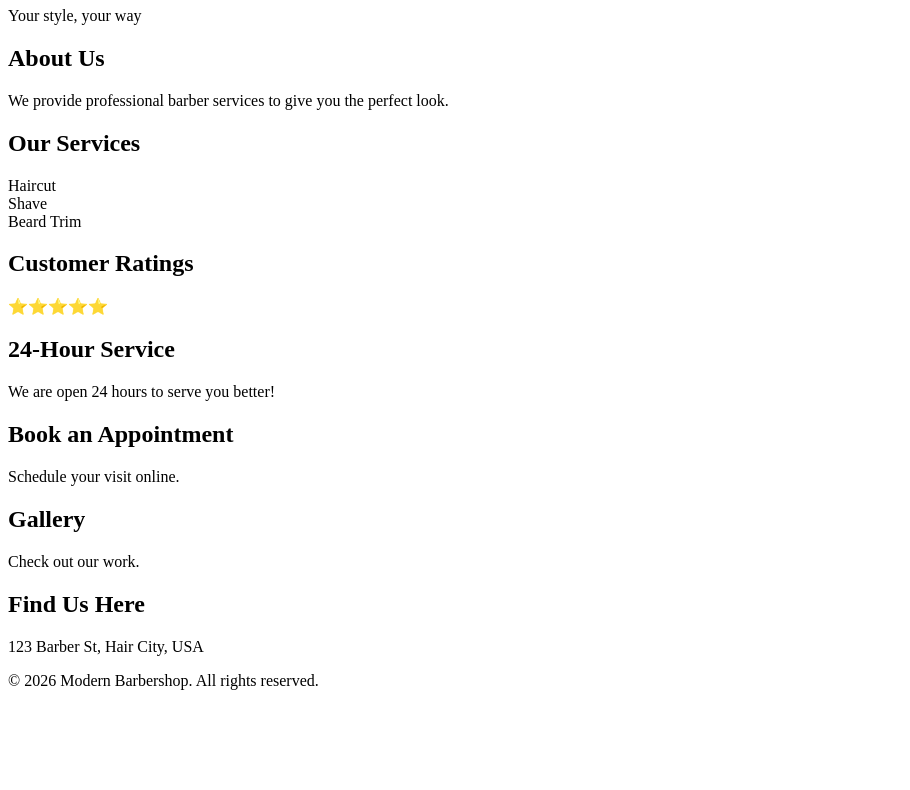
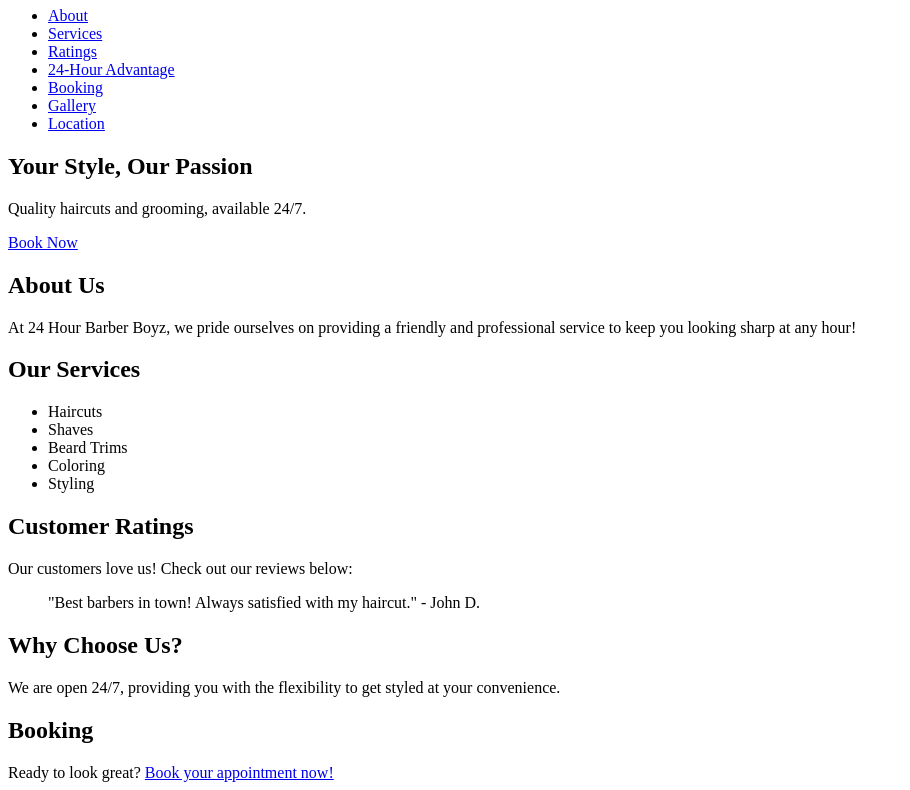
Before and after one commit to minecraftkiss101-create/24-hour-Barber-Boyz, a plain HTML site: page index.html in a window 1280 px wide. Shown: the part 73-863 px from the top of the page, without its empty margins (0-910 px from the left). Before the commit the page ends 800 px from the top, so only its background shows below. Drawn offline with Linux system fonts and the light colour scheme.

Commit message:
Create professional index.html for 24 Hour Barber Boyz

```diff
--- a/index.html
+++ b/index.html
@@ -3,58 +3,85 @@
 <head>
     <meta charset="UTF-8">
     <meta name="viewport" content="width=device-width, initial-scale=1.0">
-    <title>Modern Barbershop</title>
-    <link rel="stylesheet" href="styles.css">
+    <title>24 Hour Barber Boyz</title>
+    <link rel="stylesheet" href="styles.css"> <!-- Link to a CSS file -->
 </head>
 <body>
     <header>
-        <div class="hero">
-            <h1>Welcome to Our Barbershop</h1>
-            <p>Your style, your way</p>
-        </div>
+        <h1>Welcome to 24 Hour Barber Boyz</h1>
+        <nav>
+            <ul>
+                <li><a href="#about">About</a></li>
+                <li><a href="#services">Services</a></li>
+                <li><a href="#ratings">Ratings</a></li>
+                <li><a href="#advantage">24-Hour Advantage</a></li>
+                <li><a href="#booking">Booking</a></li>
+                <li><a href="#gallery">Gallery</a></li>
+                <li><a href="#location">Location</a></li>
+            </ul>
+        </nav>
     </header>
 
-    <section class="about">
-        <h2>About Us</h2>
-        <p>We provide professional barber services to give you the perfect look.</p>
+    <section id="hero" aria-label="Hero Section">
+        <h2>Your Style, Our Passion</h2>
+        <p>Quality haircuts and grooming, available 24/7.</p>
+        <a href="#booking" class="cta">Book Now</a>
     </section>
 
-    <section class="services">
-        <h2>Our Services</h2>
-        <div class="card-container">
-            <div class="card">Haircut</div>
-            <div class="card">Shave</div>
-            <div class="card">Beard Trim</div>
-        </div>
+    <section id="about" aria-label="About Us">
+        <h2>About Us</h2>
+        <p>At 24 Hour Barber Boyz, we pride ourselves on providing a friendly and professional service to keep you looking sharp at any hour!</p>
     </section>
 
-    <section class="ratings">
-        <h2>Customer Ratings</h2>
-        <p>⭐️⭐️⭐️⭐️⭐️</p>
+    <section id="services" aria-label="Services We Offer">
+        <h2>Our Services</h2>
+        <ul>
+            <li>Haircuts</li>
+            <li>Shaves</li>
+            <li>Beard Trims</li>
+            <li>Coloring</li>
+            <li>Styling</li>
+        </ul>
     </section>
 
-    <section class="hours">
-        <h2>24-Hour Service</h2>
-        <p>We are open 24 hours to serve you better!</p>
+    <section id="ratings" aria-label="Customer Ratings">
+        <h2>Customer Ratings</h2>
+        <p>Our customers love us! Check out our reviews below:</p>
+        <blockquote>
+            <p>"Best barbers in town! Always satisfied with my haircut." - John D.</p>
+        </blockquote>
     </section>
 
-    <section class="booking">
-        <h2>Book an Appointment</h2>
-        <p>Schedule your visit online.</p>
+    <section id="advantage" aria-label="The 24-Hour Advantage">
+        <h2>Why Choose Us?</h2>
+        <p>We are open 24/7, providing you with the flexibility to get styled at your convenience.</p>
     </section>
 
-    <section class="gallery">
-        <h2>Gallery</h2>
-        <p>Check out our work.</p>
+    <section id="booking" aria-label="Book Your Appointment">
+        <h2>Booking</h2>
+        <p>Ready to look great? <a href="#">Book your appointment now!</a></p>
     </section>
 
-    <section class="location">
-        <h2>Find Us Here</h2>
-        <p>123 Barber St, Hair City, USA</p>
+    <section id="gallery" aria-label="Gallery">
+        <h2>Gallery</h2>
+        <p>Take a look at some of our amazing work:</p>
+        <img src="image1.jpg" alt="Haircut example">
+        <img src="image2.jpg" alt="Beard trim example">
+    </section>
+
+    <section id="location" aria-label="Our Location">
+        <h2>Location</h2>
+        <p>Visit us at: <strong>1659 Defoor Ave NW, Atlanta, GA 30318</strong></p>
+        <iframe src="https://www.google.com/maps/embed?pb=!1m18!1m12!1m3!1d3151344.1761881794!2d-84.65000008312615!3d33.8601782817417!2m3!1f0!2f0!3f0!3m2!1i1024!2i768!4f13.1!3m3!1m2!1s0x88f50ae973f7b7e9%3A0x69eede14edb24f2d!2s1659%20Defoor%20Ave%20NW%2C%20Atlanta%2C%20GA%2030318!5e0!3m2!1sen!2sus!4v1611189432915!5m2!1sen!2sus" width="600" height="450" style="border:0;" allowfullscreen="" loading="lazy"></iframe>
     </section>
 
     <footer>
-        <p>&copy; 2026 Modern Barbershop. All rights reserved.</p>
+        <p>&copy; 2026 24 Hour Barber Boyz. All rights reserved.</p>
+        <p>Follow us on:
+            <a href="#">Facebook</a>,
+            <a href="#">Instagram</a>,
+            <a href="#">Twitter</a>
+        </p>
     </footer>
 </body>
 </html>
```
